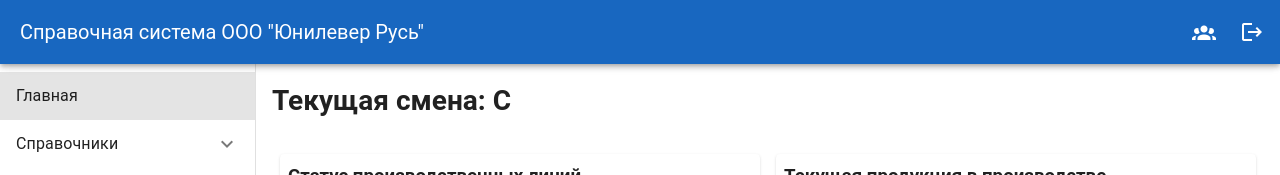
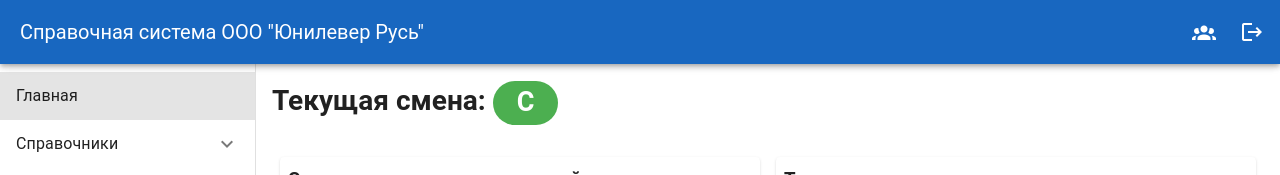
Before and after one commit to nataly-frant/diplom, a Vue app in the folder frontend/: page / in a window 1280 px wide. Shown: the top 175 px of the page. Built offline with nearby package versions, Linux system fonts and the light colour scheme.

Commit message:
fixed script, updated home page

```diff
--- a/frontend/src/views/HomePage.vue
+++ b/frontend/src/views/HomePage.vue
@@ -2,7 +2,11 @@
   <v-container fluid>
 
     <!-- Заголовок текущей смены -->
-    <h1 class="page-title">Текущая смена: С</h1>
+    <h1 class="page-title">Текущая смена:
+      <v-chip class="pl-6 pr-6" color="green" variant="flat" size="x-large">
+        <h2>C</h2>
+      </v-chip>
+    </h1>
 
     <v-row no-gutters align="stretch" justify="space-between">
       <!-- Статус производственных линий -->
```
Also changed, not shown: 1 other file (tests, documents, lock files or other folders).
